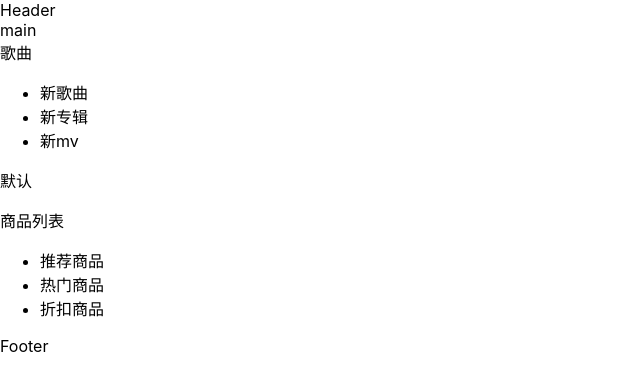
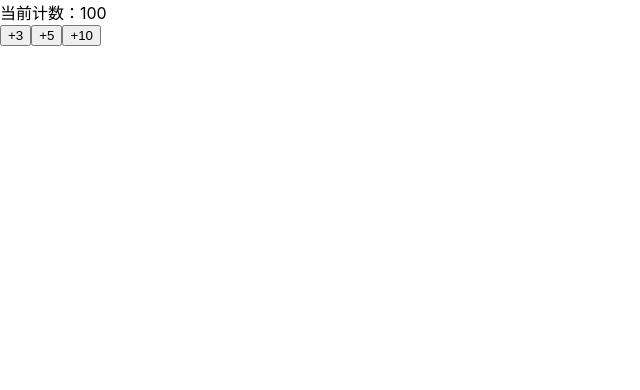
Before and after one commit to maskerzzf/React_Demo, a React (Create React App) app in the folder 06_learn_react/: page / in a window 1280 px wide. Shown: the top 390 px of the page, without its empty margins (0-640 px from the left). Built offline with nearby package versions, Linux system fonts and the light colour scheme.

Commit message:
子传父

```diff
--- /dev/null
+++ b/06_learn_react/src/05_子传父/AddCounter.jsx
@@ -0,0 +1,24 @@
+import React, { Component } from 'react'
+import PropTypes from 'prop-types'
+export class AddCounter extends Component {
+    constructor(props){
+        super(props)
+    }
+    static propTypes={
+        addClick:PropTypes.func
+    }
+    add(num){
+        this.props.addClick(num)
+    }
+    render() {
+        return (
+            <div>
+                <button onClick={()=>{this.add(3)}}>+3</button>
+                <button onClick={()=>{this.add(5)}}>+5</button>
+                <button onClick={()=>{this.add(10)}}>+10</button>
+            </div>
+        )
+    }
+}
+
+export default AddCounter
--- /dev/null
+++ b/06_learn_react/src/05_子传父/App.jsx
@@ -0,0 +1,30 @@
+import React, { Component } from 'react'
+import AddCounter from './AddCounter'
+export class App extends Component {
+    constructor() {
+        super()
+        this.state = {
+            counter: 100
+        }
+    }
+    changeCounter(num) {
+        const newCounter = this.state.counter
+        this.setState({
+            counter: newCounter + num
+        })
+    }
+    render() {
+        let { counter } = this.state
+        return (
+            <div>当前计数：{counter}
+                <AddCounter addClick={(num) => {
+                    console.log('addClick: ' + num)
+                    this.changeCounter(num)
+                }} />
+            </div>
+
+        )
+    }
+}
+
+export default App
--- a/06_learn_react/src/index.js
+++ b/06_learn_react/src/index.js
@@ -5,7 +5,8 @@ import './index.css';
 // import App from './02_生命周期/App';
 // import Hello from './components/Hello';
 // import App from './03_组件嵌套/App';
-import App from './04_组件通信/App';
+// import App from './04_组件通信/App';
+import App from './05_子传父/App';
 import reportWebVitals from './reportWebVitals';
 
 const root = ReactDOM.createRoot(document.getElementById('root'));
```
